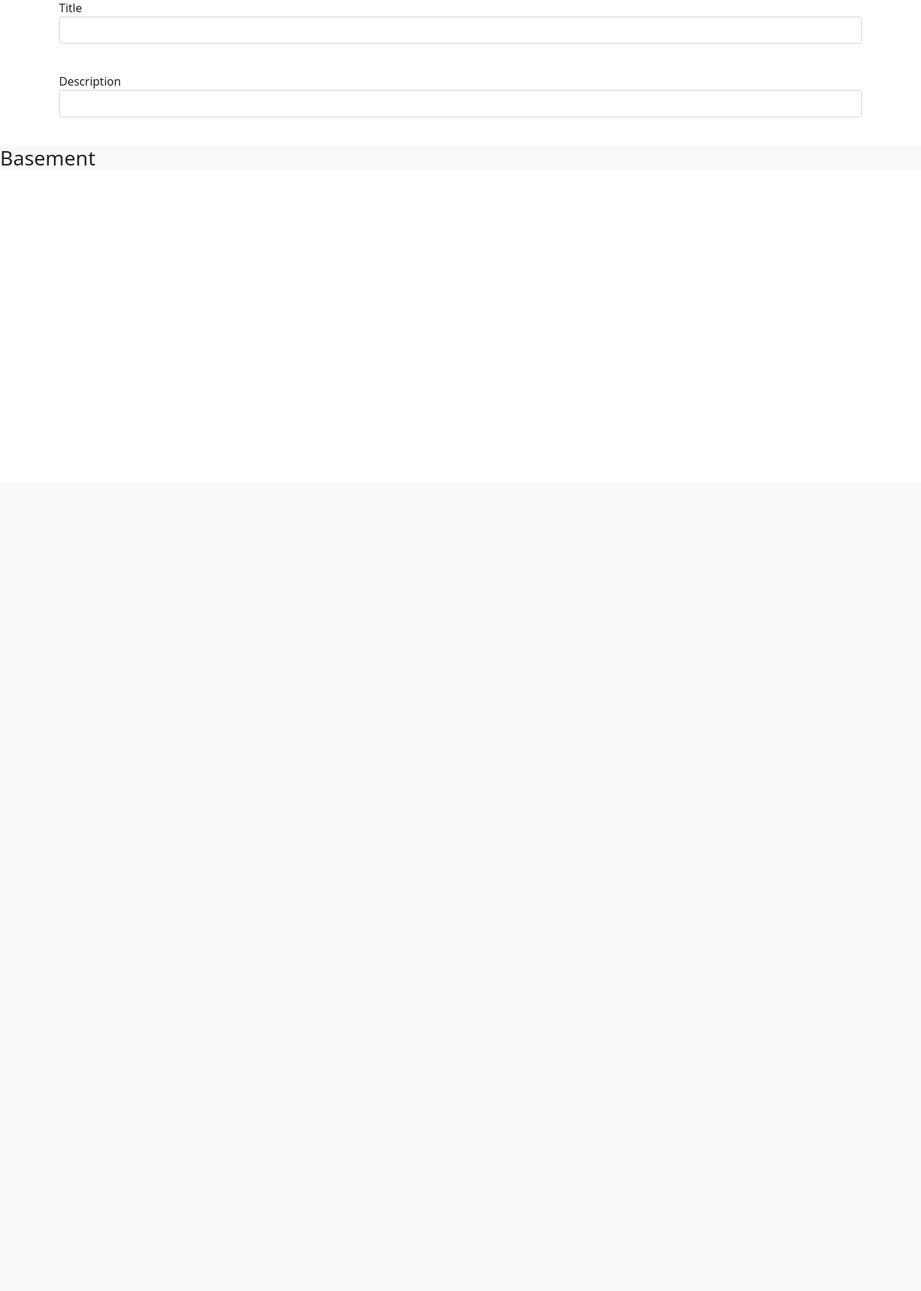
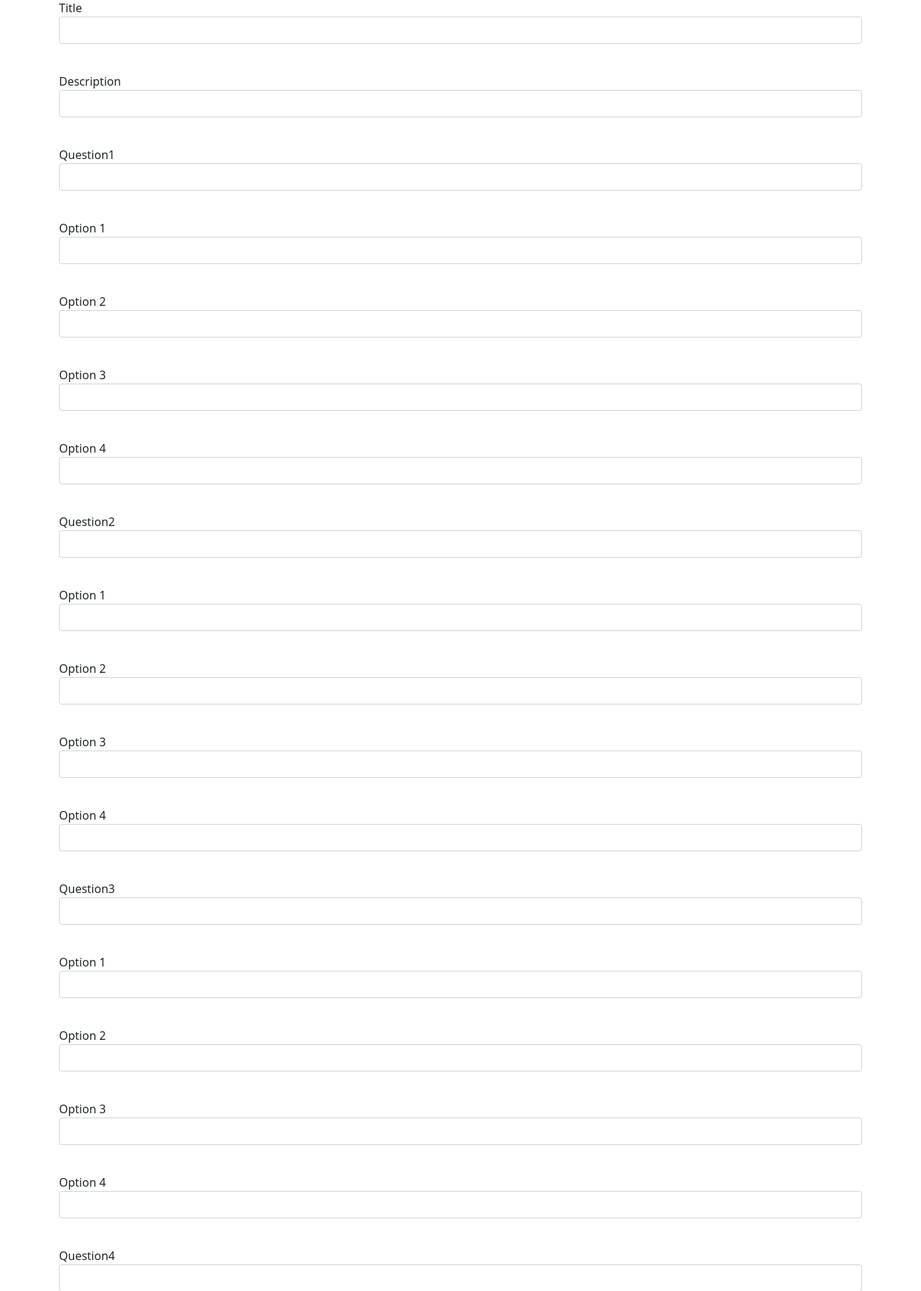
Before and after one commit to blxxdclxud/Balmoot, a Flask app: template templates/quizzes/quiz_create.html in a window 1280 px wide. Shown: the part 129-1923 px from the top of the page at 72% size. Before the commit the page ends 359 px from the top, so only its background shows below. Run offline with Flask 2, Linux system fonts and the light colour scheme; the template is opened without the code that fills it: values that come from a table or form of the project are taken from there, others are empty.

Commit message:
FIX BUG VERY BIG

```diff
--- a/data/forms.py
+++ b/data/forms.py
@@ -37,28 +37,71 @@ class QuizCreateForm(FlaskForm):
     title = StringField('Title', validators=[DataRequired()])
     text = StringField('Description')
 
-    pages = []
-    for i in range(100):
-        ask = {
-            'question': StringField(f''),
-            'options': [StringField(f'Option-0-{i}'),
-                        StringField(f'Option-1-{i}'),
-                        StringField(f'Option-2-{i}'),
-                        StringField(f'Option-3-{i}')]
-        }
-        pages.append(ask)
+    question1 = StringField('Question1')
+    option_1_1 = StringField('Option 1')
+    option_1_2 = StringField('Option 2')
+    option_1_3 = StringField('Option 3')
+    option_1_4 = StringField('Option 4')
+
+    question2 = StringField('Question2')
+    option_2_1 = StringField('Option 1')
+    option_2_2 = StringField('Option 2')
+    option_2_3 = StringField('Option 3')
+    option_2_4 = StringField('Option 4')
+
+    question3 = StringField('Question3')
+    option_3_1 = StringField('Option 1')
+    option_3_2 = StringField('Option 2')
+    option_3_3 = StringField('Option 3')
+    option_3_4 = StringField('Option 4')
+
+    question4 = StringField('Question4')
+    option_4_1 = StringField('Option 1')
+    option_4_2 = StringField('Option 2')
+    option_4_3 = StringField('Option 3')
+    option_4_4 = StringField('Option 4')
+
+    question5 = StringField('Question5')
+    option_5_1 = StringField('Option 1')
+    option_5_2 = StringField('Option 2')
+    option_5_3 = StringField('Option 3')
+    option_5_4 = StringField('Option 4')
+
+    submit = SubmitField('Create')
 
 
 class QuizEditForm(FlaskForm):
     title = StringField('Title')
     text = StringField('Description')
-    pages = []
-    for i in range(100):
-        ask = {
-            'question': StringField(f''),
-            'options': [StringField(f'Option-0-{i}'),
-                        StringField(f'Option-1-{i}'),
-                        StringField(f'Option-2-{i}'),
-                        StringField(f'Option-3-{i}')]
-        }
-        pages.append(ask)
+
+    question1 = StringField('Question1')
+    option_1_1 = StringField('Option 1')
+    option_1_2 = StringField('Option 2')
+    option_1_3 = StringField('Option 3')
+    option_1_4 = StringField('Option 4')
+
+    question2 = StringField('Question2')
+    option_2_1 = StringField('Option 1')
+    option_2_2 = StringField('Option 2')
+    option_2_3 = StringField('Option 3')
+    option_2_4 = StringField('Option 4')
+
+    question3 = StringField('Question3')
+    option_3_1 = StringField('Option 1')
+    option_3_2 = StringField('Option 2')
+    option_3_3 = StringField('Option 3')
+    option_3_4 = StringField('Option 4')
+
+    question4 = StringField('Question4')
+    option_4_1 = StringField('Option 1')
+    option_4_2 = StringField('Option 2')
+    option_4_3 = StringField('Option 3')
+    option_4_4 = StringField('Option 4')
+
+    question5 = StringField('Question5')
+    option_5_1 = StringField('Option 1')
+    option_5_2 = StringField('Option 2')
+    option_5_3 = StringField('Option 3')
+    option_5_4 = StringField('Option 4')
+
+    submit = SubmitField('Edit')
--- a/data/quiz_db.py
+++ b/data/quiz_db.py
@@ -21,5 +21,3 @@ class Quiz(SqlAlchemyBase, SerializerMixin):
     passers = sqlalchemy.Column(sqlalchemy.String, nullable=True)
 
     user = orm.relation('User')
-
-# тут тоже можно изменить
--- a/templates/quizzes/quiz_create.html
+++ b/templates/quizzes/quiz_create.html
@@ -4,24 +4,20 @@
     <h1>Quiz edit</h1>
     <form action="" method="post">
         {{ form.hidden_tag() }}
-        <p>
-            {{ form.title.label }}<br>
-            {{ form.title(class="form-control") }}<br>
-            {% for error in form.title.errors %}
-                <div class="alert alert-danger" role="alert">
-                    {{ error }}
-                </div>
-            {% endfor %}
-        </p>
-        <p>
-            {{ form.text.label }}<br>
-            {{ form.text(class="form-control") }}<br>
-            {% for error in form.text.errors %}
-                <div class="alert alert-danger" role="alert">
-                    {{ error }}
-                </div>
-            {% endfor %}
-        </p>
-{#    ВНИМАНИЕ!!! не доделанно, надо доделать тут надо скрывать ненужные поля для вопросов и я не знаю как #}
+        {% for i in form%}
+        {% if i.name != "submit" and i.name != "csrf_token" %}
+            <p>
+                {{ i.label }}<br>
+                {{ i(class="form-control") }}<br>
+                {% for error in i.errors %}
+                    <p class="alert alert-danger" role="alert">
+                        {{ error }}
+                    </p>
+                {% endfor %}
+            </p>
+        {% endif %}
+    {% endfor %}
+        <p>{{ form.submit(type="submit", class="btn btn-primary") }}</p>
+        <div class="alert alert-danger">{{ message }}</div>
     </form>
 {% endblock %}
--- a/views.py
+++ b/views.py
@@ -131,7 +131,7 @@ def profile():
     return render_template('auth/profile.html', **context)
 
 
-@app.route('/quizzes/create')
+@app.route('/quizzes/create', methods=['GET', 'POST'])
 @login_required
 def quiz_create():
     form = QuizCreateForm()
@@ -145,16 +145,33 @@ def quiz_create():
             Quiz.title == form.title.data).first()
         if quiz:
             context['message'] = 'Quiz с таким названием уже существует'
-            render_template('quizzes/quiz_create.html', **context)
+            return render_template('quizzes/quiz_create.html', **context)
         quiz = Quiz(
             title=form.title.data,
             text=form.text.data,
             owner_id=current_user.id,
         )
-        quiz.questions = dumps(form.pages)
+        attrs = [
+            [form.question1.data, [form.option_1_1.data, form.option_1_2.data,
+                                   form.option_1_3.data,
+                                   form.option_1_4.data]],
+            [form.question2.data, [form.option_2_1.data, form.option_2_2.data,
+                                   form.option_2_3.data,
+                                   form.option_2_4.data]],
+            [form.question3.data, [form.option_3_1.data, form.option_3_2.data,
+                                   form.option_3_3.data,
+                                   form.option_3_4.data]],
+            [form.question4.data, [form.option_4_1.data, form.option_4_2.data,
+                                   form.option_4_3.data,
+                                   form.option_4_4.data]],
+            [form.question5.data, [form.option_5_1.data, form.option_5_2.data,
+                                   form.option_5_3.data,
+                                   form.option_5_4.data]]]
+        quiz.questions = dumps(attrs)
+        db_sess.add(quiz)
         db_sess.commit()
-        redirect(f'/quizzes/{quiz.id}/')
-    render_template('quizzes/quiz_create.html', **context)
+        return redirect(f'/quizzes/{quiz.id}/')
+    return render_template('quizzes/quiz_create.html', **context)
 
 
 @app.route('/quizzes/<int:pk>/delete', methods=['GET', 'POST'])
@@ -171,11 +188,10 @@ def quiz_delete(pk):
     if quiz and quiz.owner_id == current_user.id:
         db_sess.delete(quiz)
         db_sess.commit()
-        redirect('/quizzes/success/delete')
+        return redirect('/quizzes/success/delete')
     else:
         context['message'] = 'Вы не создатель этого вопроса'
         return render_template('quizzes/quiz_delete.html', **context)
-    return render_template('quizzes/quiz_delete.html', **context)
 
 
 @app.route('/quizzes/success/delete')
@@ -203,8 +219,8 @@ def quiz_edit(pk):
 
             db_sess.commit()
         context['message'] = 'У вас нет доступа'
-        render_template('quizzes/quiz_edit.html', **context)
-    render_template('quizzes/quiz_edit.html', **context)
+        return render_template('quizzes/quiz_edit.html', **context)
+    return render_template('quizzes/quiz_edit.html', **context)
 
 
 @app.route('/quizzes/<int:pk>/')
@@ -242,7 +258,7 @@ def quiz_pass(pk, qn):
         'title': str(quiz.title),
         'quest': quest
     }
-    render_template('quizzes/quiz_pass.html', **context)
+    return render_template('quizzes/quiz_pass.html', **context)
 
 
 def main():
```
